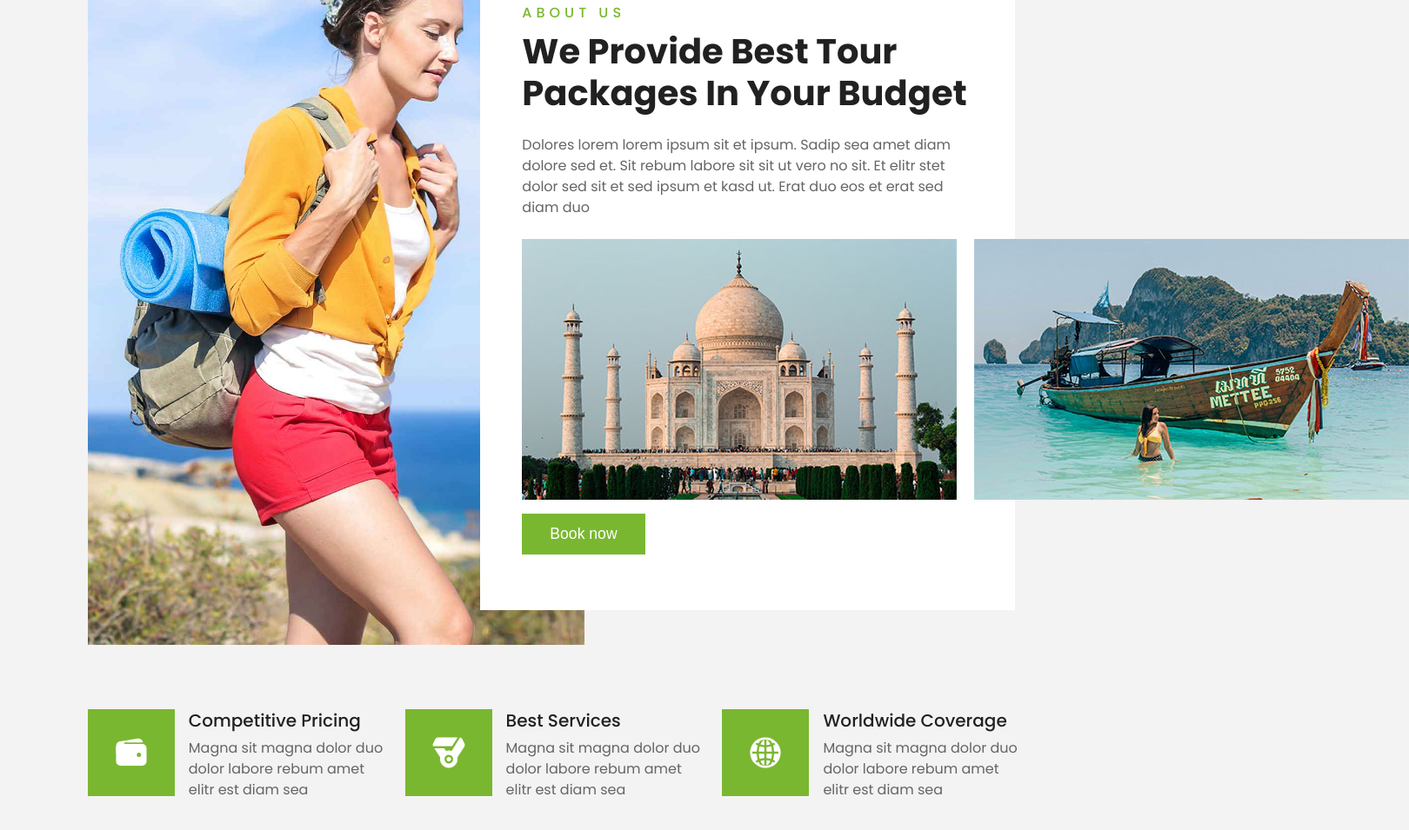
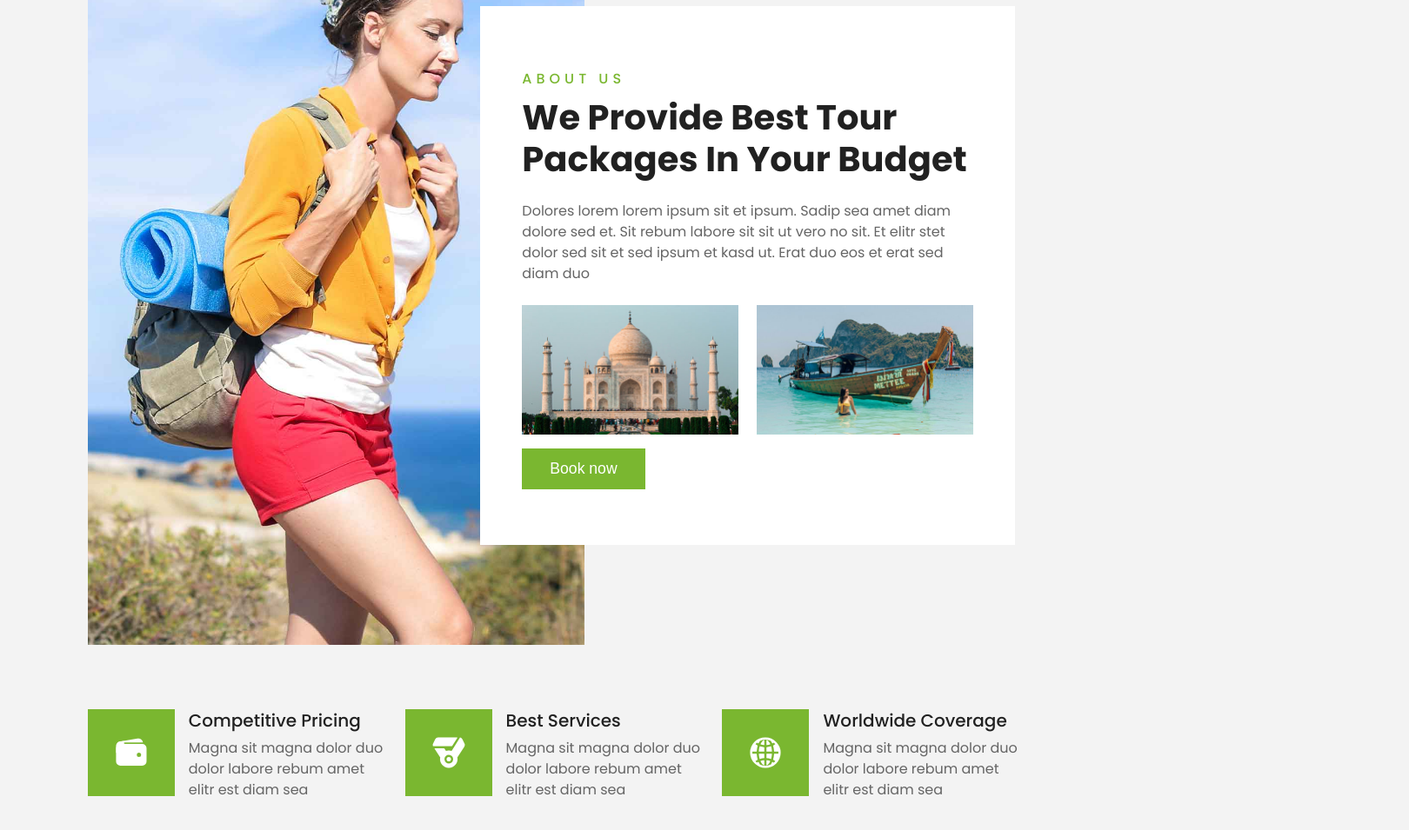
Before and after one commit to NafiseGhavideli/Traveler, a plain HTML site: page index.html in a window 1280 px wide. Shown: the part 1100-2055 px from the top of the page at 87% size, 1620 px wide, since content can reach past the window. Drawn offline with nearby package versions, Linux system fonts and the light colour scheme.

Commit message:
Some changes add

```diff
--- a/css/Mediaquerise.css
+++ b/css/Mediaquerise.css
@@ -158,6 +158,9 @@
   .dot {
     opacity: 0;
   }
+  .footer-input {
+    flex-direction: column;
+  }
 }
 /* 560px */
 @media (max-width: 35em) {
@@ -188,5 +191,4 @@
   .hero-title {
     font-size: 2rem;
   }
-
 }
--- a/css/Style.css
+++ b/css/Style.css
@@ -200,11 +200,10 @@
   display: flex;
   justify-content: space-between;
   align-items: center;
-  gap: 1.2rem;
   margin-top: 1.5rem;
 }
 .about-img {
-  width: 100%;
+  width: 48%;
 }
 .about-btn {
   margin: 1rem 0;
@@ -709,7 +708,7 @@ footer {
   color: #527a20;
 }
 /* ------------ */
-/* FOOTER */
+/* UP */
 /* ------------ */
 .up-box {
   position: fixed;
```
Also changed, not shown: index.html (+0 -1 lines).
